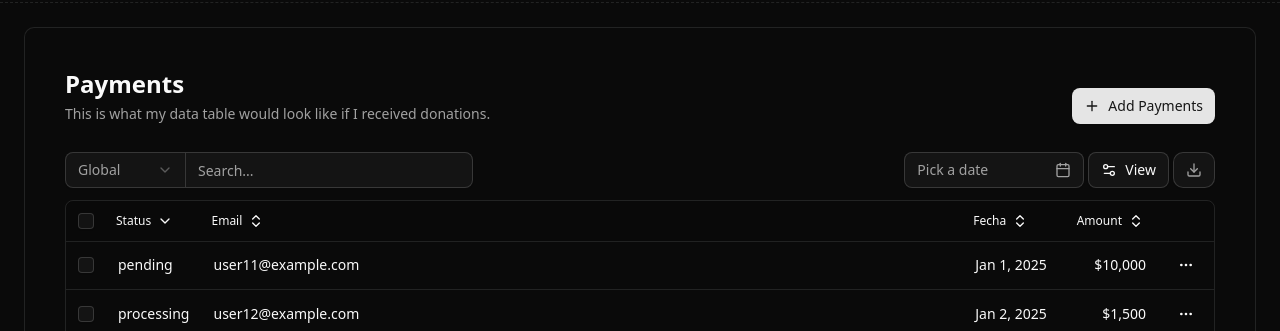
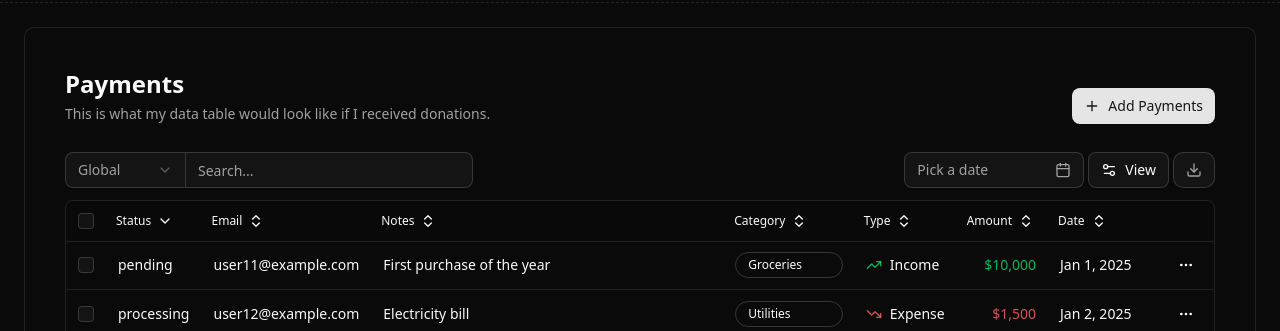
Before and after one commit to soyluisarrieta/shadcn-data-table, a React app in the folder react-app/: page / in a window 1280 px wide. Shown: the part 469-800 px from the top of the page. Built offline with nearby package versions, Linux system fonts and the light colour scheme.

Commit message:
feat(payments): enhance payment table with category, type, and notes

```diff
--- a/react-app/src/app/payment/payments-columns.tsx
+++ b/react-app/src/app/payment/payments-columns.tsx
@@ -8,14 +8,17 @@ import {
   DropdownMenuTrigger
 } from '@/components/ui/dropdown-menu'
 import { Button } from '@/components/ui/button'
-import { MoreHorizontalIcon } from 'lucide-react'
+import { MoreHorizontalIcon, TrendingDownIcon, TrendingUpIcon } from 'lucide-react'
 
 export type Payment = {
-  id: string
-  amount: number
-  status: 'pending' | 'processing' | 'success' | 'failed'
-  email: string
-  date: string
+  id: string;
+  amount: number;
+  status: 'pending' | 'processing' | 'success' | 'failed';
+  email: string;
+  date: string;
+  category: 'Groceries' | 'Utilities' | 'Entertainment' | 'Travel';
+  type: 'Income' | 'Expense';
+  notes?: string;
 }
 
 export const paymentsColumns: CustomColumnDef<Payment>[] = [
@@ -26,20 +29,37 @@ export const paymentsColumns: CustomColumnDef<Payment>[] = [
   },
   {
     accessorKey: 'email',
-    width: '100%',
-    minWidth: 300,
     enableHiding: false,
     header: 'Email'
   },
   {
-    accessorKey: 'date',
-    width: 'auto',
-    enableHiding: false,
-    header: 'Fecha',
+    accessorKey: 'notes',
+    header: 'Notes',
+    width: '100%',
+    minWidth: 300
+  },
+  {
+    accessorKey: 'category',
+    header: 'Category',
     cell: ({ row }) => {
-      const date = new Date(row.getValue('date'))
-      date.setMinutes(date.getMinutes() + date.getTimezoneOffset())
-      return <div>{date.toLocaleDateString('en-US', { month: 'short', day: 'numeric', year: 'numeric' })}</div>
+      const category: string = row.getValue('category')
+      return <div className='outline outline-primary/20 text-xs rounded-full px-3 py-1'>
+        {category}
+      </div>
+    }
+  },
+  {
+    accessorKey: 'type',
+    header: 'Type',
+    cell: ({ row }) => {
+      const type: string = row.getValue('type')
+      return <div className='flex items-center gap-2'>
+        {type === 'Income'
+          ? <TrendingUpIcon className="h-4 w-4 text-green-500 dark:text-green-400/80" />
+          : <TrendingDownIcon className="h-4 w-4 text-red-500 dark:text-red-400/80" />
+        }
+        {type}
+      </div>
     }
   },
   {
@@ -55,7 +75,23 @@ export const paymentsColumns: CustomColumnDef<Payment>[] = [
         minimumFractionDigits: 0
       }).format(amount)
 
-      return <div className="font-medium">{formatted}</div>
+      const type = row.getValue('type')
+      const color = type === 'Income'
+        ? 'text-green-500 dark:text-green-400/80'
+        : 'text-red-500 dark:text-red-400/80'
+      return <div className={color}>{formatted}</div>
+    }
+  },
+  {
+    accessorKey: 'date',
+    width: 'auto',
+    minWidth: 110,
+    enableHiding: false,
+    header: 'Date',
+    cell: ({ row }) => {
+      const date = new Date(row.getValue('date'))
+      date.setMinutes(date.getMinutes() + date.getTimezoneOffset())
+      return <div>{date.toLocaleDateString('en-US', { month: 'short', day: 'numeric', year: 'numeric' })}</div>
     }
   },
   {
```
